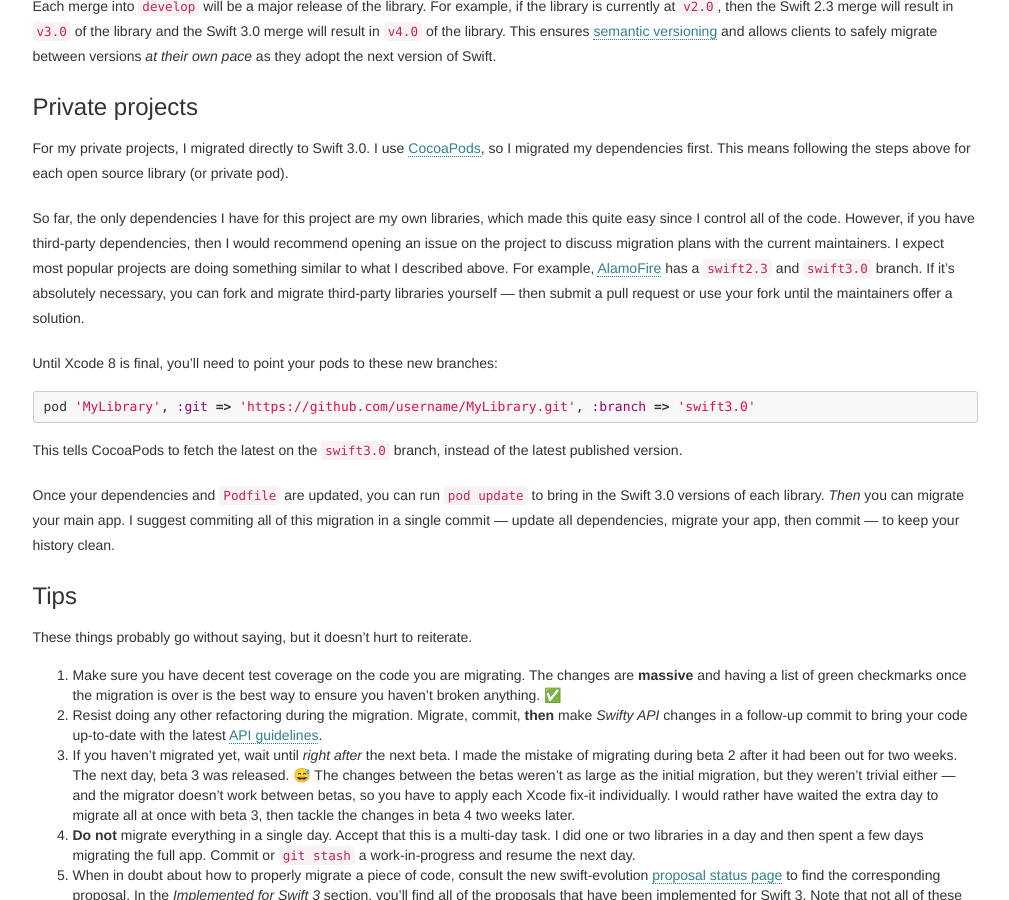
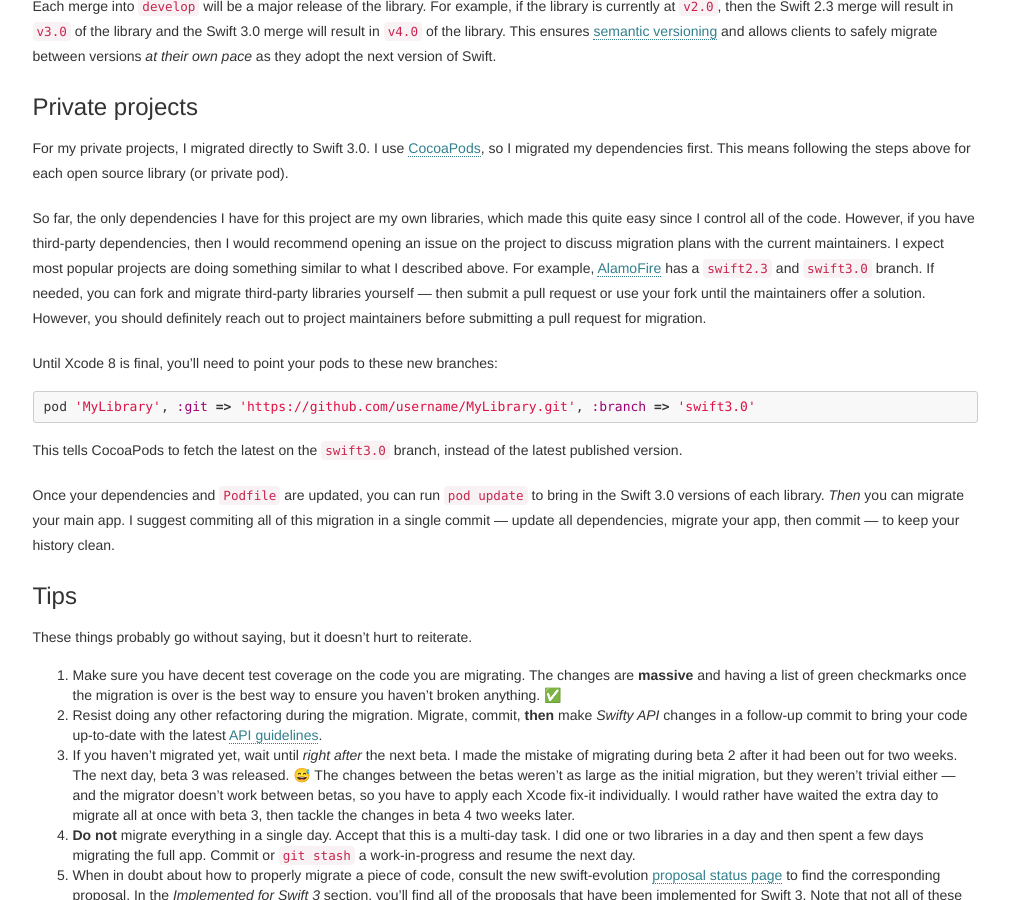
Before and after one commit to jessesquires/jessesquires.com, a Jekyll site: the page built from _posts/2016-07-25-migrating-to-swift-3.md, in a window 1280 px wide and 900 px high, scrolled down 1543 px. Shown: the whole window, without its empty margins (135-1144 px from the left). Built offline with Jekyll 4.4.1, drawn with Linux system fonts in a browser that asks for light colours.

Commit message:
update post. migrating to swift 3

```diff
--- a/_posts/2016-07-25-migrating-to-swift-3.md
+++ b/_posts/2016-07-25-migrating-to-swift-3.md
@@ -46,7 +46,7 @@ Each merge into `develop` will be a major release of the library. For example, i
 
 For my private projects, I migrated directly to Swift 3.0. I use [CocoaPods](https://cocoapods.org), so I migrated my dependencies first. This means following the steps above for each open source library (or private pod).
 
-So far, the only dependencies I have for this project are my own libraries, which made this quite easy since I control all of the code. However, if you have third-party dependencies, then I would recommend opening an issue on the project to discuss migration plans with the current maintainers. I expect most popular projects are doing something similar to what I described above. For example, [AlamoFire](https://github.com/Alamofire/Alamofire) has a `swift2.3` and `swift3.0` branch. If it's absolutely necessary, you can fork and migrate third-party libraries yourself &mdash; then submit a pull request or use your fork until the maintainers offer a solution.
+So far, the only dependencies I have for this project are my own libraries, which made this quite easy since I control all of the code. However, if you have third-party dependencies, then I would recommend opening an issue on the project to discuss migration plans with the current maintainers. I expect most popular projects are doing something similar to what I described above. For example, [AlamoFire](https://github.com/Alamofire/Alamofire) has a `swift2.3` and `swift3.0` branch. If needed, you can fork and migrate third-party libraries yourself &mdash; then submit a pull request or use your fork until the maintainers offer a solution. However, you should definitely reach out to project maintainers before submitting a pull request for migration.
 
 Until Xcode 8 is final, you'll need to point your pods to these new branches:
 
```
